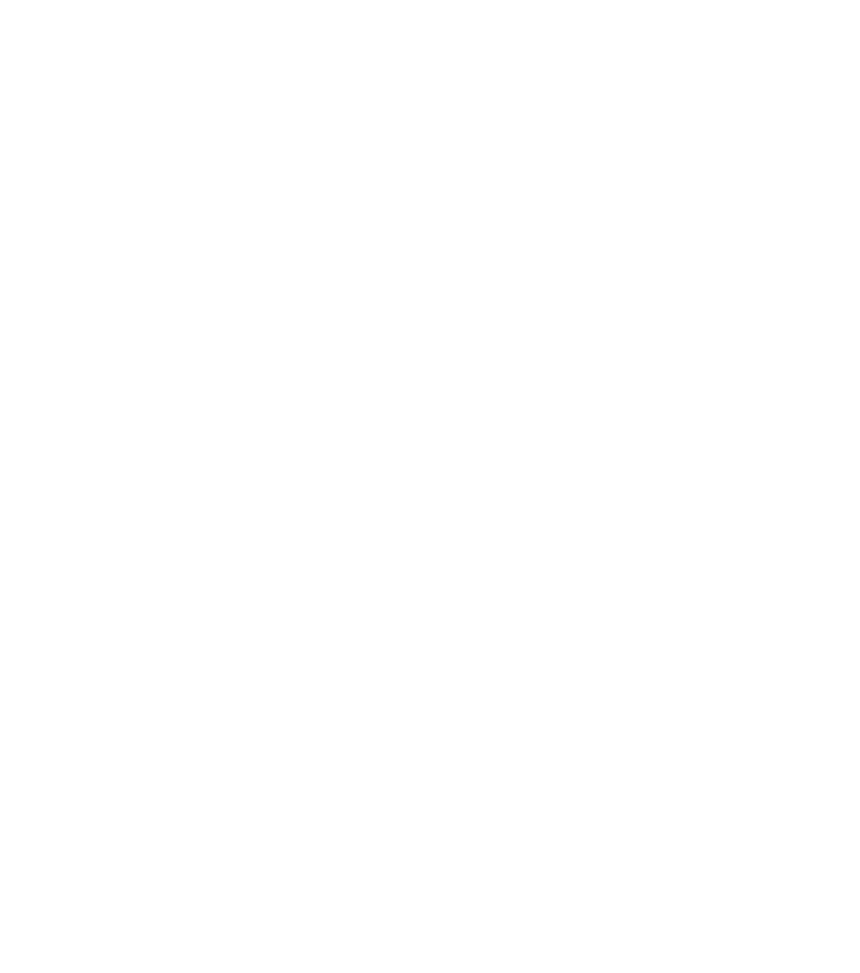
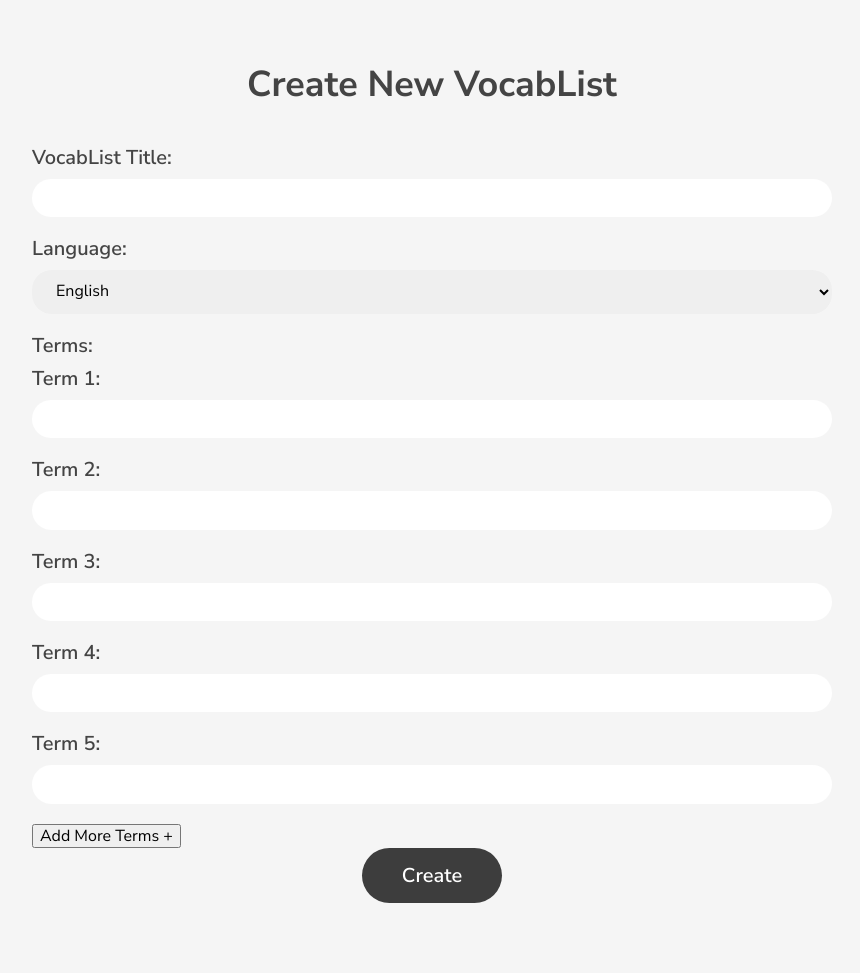
Before and after one commit to grizzledwarvet23/LexiCoach, a Flask app: page /create-vocablist in a window 1280 px wide. Before the commit the part shown is empty. Shown: the whole page, without its empty margins (208-1068 px from the left). Before the commit the page ends 800 px from the top, so only its background shows below. Run offline with Flask 2, Linux system fonts and the light colour scheme.

Commit message:
Create Vocab List page

```diff
--- a/static/style.css
+++ b/static/style.css
@@ -102,3 +102,21 @@
 .donate-btn:hover {
 	background-color: #e74c3c;
 }
+
+.form-label {
+	font-size: 20px;
+	font-weight: 600;
+	margin-bottom: 10px;
+	display: block;
+}
+
+.form-input {
+	display: block;
+	padding: 10px 20px;
+	margin-bottom: 20px;
+	border: none;
+	border-radius: 20px;
+	font-size: 16px;
+	width: 100%;
+	box-sizing: border-box;
+}
--- a/templates/create.html
+++ b/templates/create.html
@@ -0,0 +1,56 @@
+<!DOCTYPE html>
+<html>
+<head>
+	<title>Create New VocabList</title>
+	<link rel="stylesheet" href="https://cdnjs.cloudflare.com/ajax/libs/normalize/8.0.1/normalize.min.css" />
+	<link href="https://fonts.googleapis.com/css?family=Nunito+Sans:400,600,700&display=swap" rel="stylesheet">
+	<link rel="stylesheet" href="{{ url_for('static', filename='style.css') }}">
+</head>
+<body>
+	<div class="container">
+		<h1 class="title">Create New VocabList</h1>
+		<form>
+			<label for="vocablist-title" class="form-label">VocabList Title:</label>
+			<input type="text" id="vocablist-title" name="vocablist-title" class="form-input" required>
+
+			<label for="language" class="form-label">Language:</label>
+			<select id="language" name="language" class="form-input">
+				<option value="english">English</option>
+				<option value="spanish">Spanish</option>
+				<option value="french">French</option>
+				<option value="german">German</option>
+				<option value="italian">Italian</option>
+			</select>
+
+			<label class="form-label">Terms:</label>
+			<div class="terms-container">
+				<div class="term-group">
+					<label for="term1" class="form-label">Term 1:</label>
+					<input type="text" id="term1" name="term1" class="form-input" required>
+				</div>
+				<div class="term-group">
+					<label for="term2" class="form-label">Term 2:</label>
+					<input type="text" id="term2" name="term2" class="form-input" required>
+				</div>
+				<div class="term-group">
+					<label for="term3" class="form-label">Term 3:</label>
+					<input type="text" id="term3" name="term3" class="form-input" required>
+				</div>
+				<div class="term-group">
+					<label for="term4" class="form-label">Term 4:</label>
+					<input type="text" id="term4" name="term4" class="form-input" required>
+				</div>
+				<div class="term-group">
+					<label for="term5" class="form-label">Term 5:</label>
+					<input type="text" id="term5" name="term5" class="form-input" required>
+				</div>
+			</div>
+
+			<button class="add-term-btn" type="button">Add More Terms +</button>
+
+			<button class="create-btn" type="submit">Create</button>
+		</form>
+	</div>
+
+	<script src="{{ url_for('static', filename='script.js') }}"></script>
+</body>
--- /dev/null
+++ b/templates/donation.html
@@ -0,0 +1 @@
+<!-- For the donation page -->
--- a/templates/home.html
+++ b/templates/home.html
@@ -9,8 +9,8 @@
 <body>
 	<div class="container">
 		<h1 class="title">LexiCoach</h1>
-		<div class="recently-viewed">
-			<h2 class="section-title">Recently Viewed Lists</h2>
+		<div class="recently-practiced">
+			<h2 class="section-title">Recently Practiced Lists</h2>
 			<div class="scroll-box">
 				<button class="recent-btn">Economic Terms</button>
 				<button class="recent-btn">Spanish Literature</button>
```
